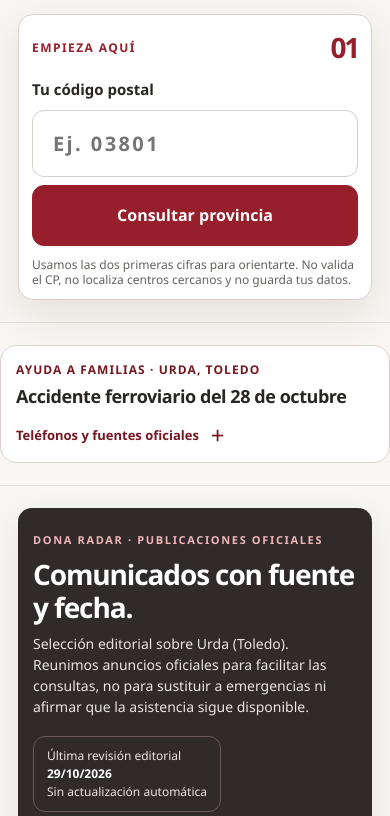
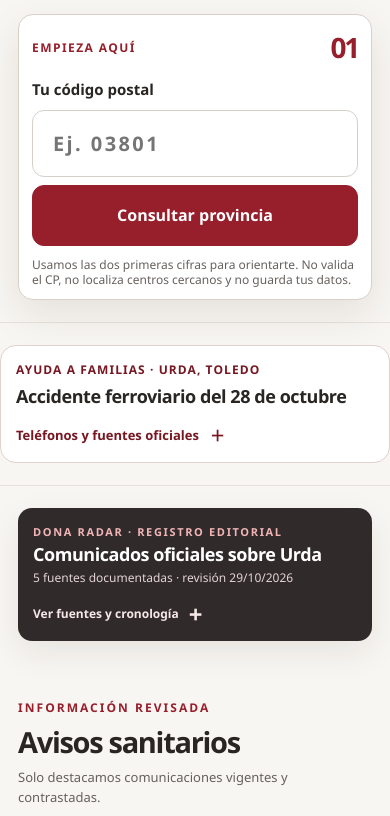
Before and after one commit to nicolasbeneitofiles05-create/dona, a plain HTML site: page index.html in a window 390 px wide. Shown: the part 268-1084 px from the top of the page. Drawn offline with Linux system fonts and the light colour scheme.

Commit message:
ux: keep editorial radar compact until opened, preserve mobile-first search

```diff
--- a/index.html
+++ b/index.html
@@ -122,6 +122,19 @@
 @media(max-width:600px){.urda-assist{padding:22px 0}.urda-assist-grid,.urda-assist-foot{grid-template-columns:1fr}.urda-assist-grid>:first-child{grid-column:auto}.urda-contact{padding:16px}.urda-assist-header h2{font-size:28px}.urda-contact .urda-tel{font-size:24px}}
 
 /* DONA RADAR: a dated editorial index, never a live incident status board. */
+.radar-shell{padding:0!important;overflow:hidden}
+.radar-summary{display:flex;justify-content:space-between;align-items:center;gap:15px;cursor:pointer;padding:22px 26px;list-style:none;min-height:92px}
+.radar-summary::-webkit-details-marker{display:none}
+.radar-summary>span:first-child{display:flex;flex-direction:column;gap:3px}
+.radar-summary strong{font-size:20px;line-height:1.25;letter-spacing:-.025em}
+.radar-summary small{font-size:12px;color:#e3d4d3}
+.radar-summary-action{display:flex;align-items:center;gap:10px;white-space:nowrap;font-size:12px;font-weight:750;color:#f6e8e7}
+.radar-summary-action span{font-size:24px;line-height:1}
+.radar-expander[open] .radar-summary-action span{transform:rotate(45deg)}
+.radar-summary:focus-visible{outline:3px solid #f3a0aa;outline-offset:-4px}
+.radar-inner{border-top:1px solid #67575a;padding:22px 26px 26px}
+@media(max-width:600px){.radar-summary{padding:15px;align-items:start;flex-direction:column}.radar-summary strong{font-size:18px}.radar-summary-action{white-space:normal}.radar-inner{padding:16px 15px}}
+
 .radar-section{padding-top:32px;padding-bottom:34px}
 .radar-shell{background:#302a2b;color:#fff;border-radius:18px;padding:26px 28px;box-shadow:0 12px 34px rgba(40,21,20,.08)}
 .radar-heading{display:flex;justify-content:space-between;align-items:flex-start;gap:22px}
@@ -243,8 +256,14 @@
 </section>
 
 
-<section class="radar-section container" id="radar" aria-labelledby="radarTitle">
+<section class="radar-section container" id="radar" aria-labelledby="radarSummaryTitle">
  <div class="radar-shell">
+  <details class="radar-expander" id="radarExpander">
+   <summary class="radar-summary">
+    <span><span class="radar-kicker">DONA RADAR · Registro editorial</span><strong id="radarSummaryTitle">Comunicados oficiales sobre Urda</strong><small>5 fuentes documentadas · revisión 29/10/2026</small></span>
+    <span class="radar-summary-action">Ver fuentes y cronología <span aria-hidden="true">+</span></span>
+   </summary>
+   <div class="radar-inner">
   <div class="radar-heading">
    <div><span class="radar-kicker">DONA RADAR · Publicaciones oficiales</span>
     <h2 id="radarTitle">Comunicados con fuente y fecha.</h2>
@@ -260,6 +279,8 @@
   <div id="radarLatest" class="radar-items" aria-label="Primeros comunicados documentados"></div>
   <details class="radar-more" id="radarMoreDisclosure"><summary><span>Consultar el resto de fuentes</span><small id="radarMoreCount">Fuentes adicionales</small></summary><div id="radarMore" class="radar-items"></div></details>
   <p id="radarDisclaimer" class="radar-disclaimer">Una publicación contrastada no demuestra que un teléfono o dispositivo siga operativo. Compara la fecha de origen, la fecha de revisión y el enlace oficial. No hay noticias ni necesidades sanitarias en tiempo real.</p>
+   </div>
+  </details>
  </div>
 </section>
 
@@ -385,6 +406,12 @@ function renderRadar(){
  }
 }
 renderRadar();
+// Abrir solo cuando alguien solicita explícitamente la cronología.
+const radarPanel=document.getElementById('radarExpander');
+function revealRadar(){if(location.hash==='#radar' && radarPanel)radarPanel.open=true;}
+revealRadar();
+window.addEventListener('hashchange',revealRadar);
+document.querySelectorAll('a[href="#radar"]').forEach(link=>link.addEventListener('click',()=>{if(radarPanel)radarPanel.open=true;}));
 
 // Deep link independiente para familias: /#ayuda-urda abre los teléfonos sin alterar el buscador.
 const familyPanel=document.querySelector('#ayuda-urda .urda-assist-expander');
```
